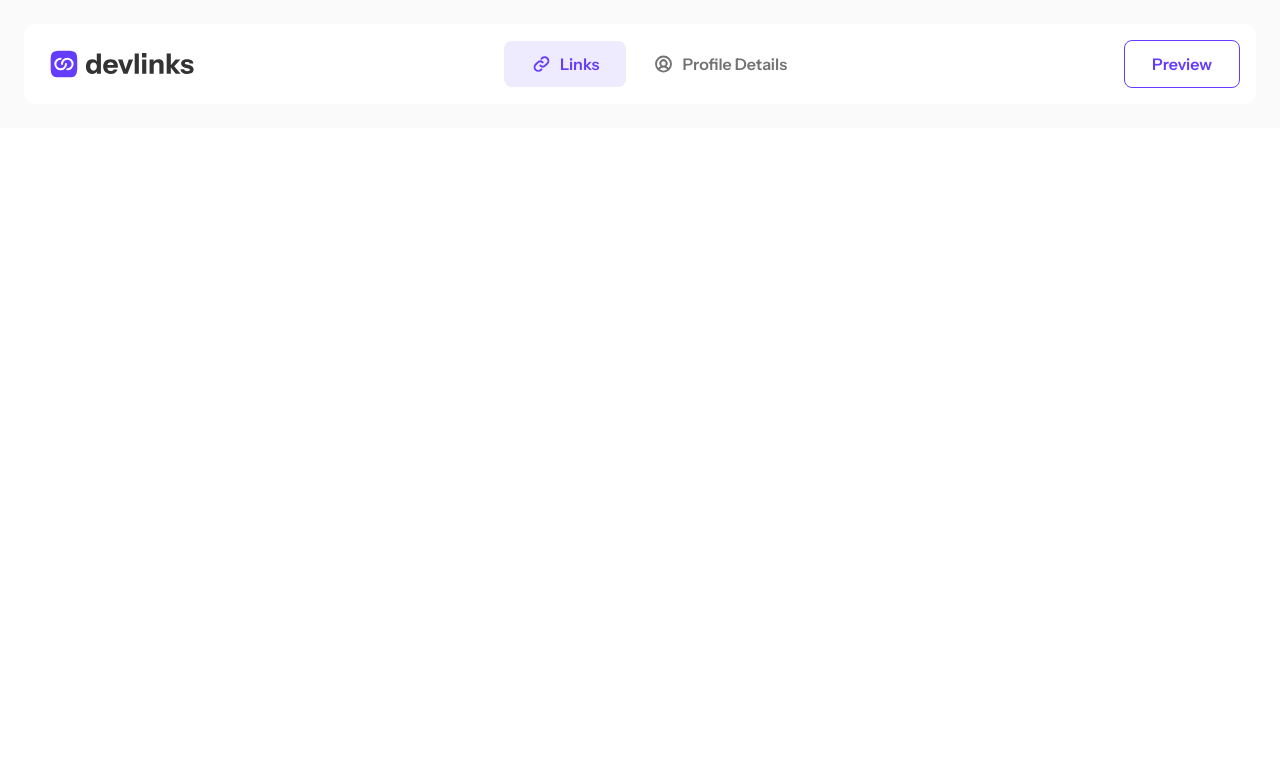
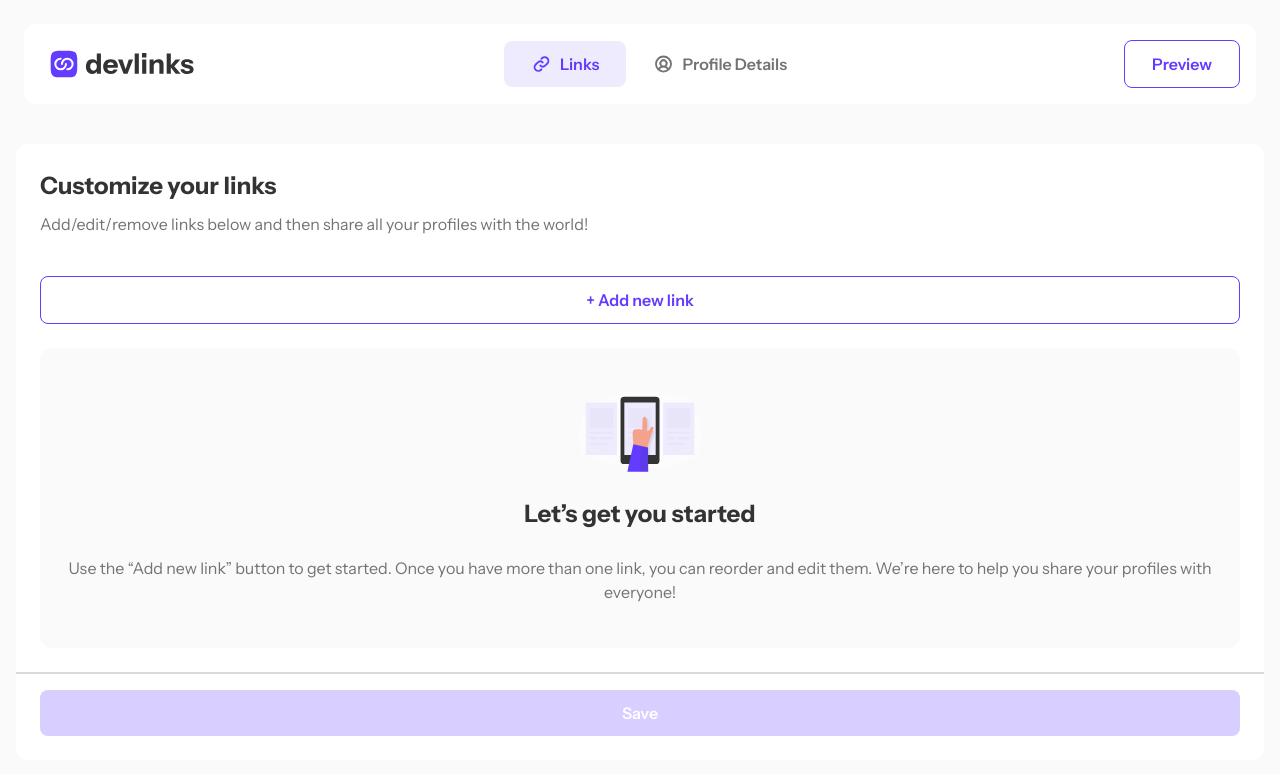
Before and after one commit to travistn/devlinks, a Next.js app: page / in a window 1280 px wide. Shown: the top 774 px of the page. Built offline with nearby package versions, Linux system fonts and the light colour scheme.

Commit message:
Created a GetStarted component that users will see when they log into the app so they can create their profile links

```diff
--- a/app/page.tsx
+++ b/app/page.tsx
@@ -1,9 +1,11 @@
 import Navbar from '@/components/Navbar';
+import GetStarted from '@/components/GetStarted';
 
 export default function Home() {
   return (
-    <main>
+    <main className='bg-very-light-gray min-h-screen'>
       <Navbar />
+      <GetStarted />
     </main>
   );
 }
--- /dev/null
+++ b/components/GetStarted.tsx
@@ -0,0 +1,33 @@
+import Image from 'next/image';
+
+import illustration_image from '../public/assets/illustration-empty.svg';
+
+export default function GetStarted() {
+  return (
+    <section className='p-4'>
+      <div className='bg-white flex flex-col p-6 rounded-xl'>
+        <div className='flex flex-col gap-2'>
+          <h2 className='text-[24px] font-bold text-dark-gray'>Customize your links</h2>
+          <p className='text-gray'>
+            Add/edit/remove links below and then share all your profiles with the world!
+          </p>
+        </div>
+        <button className='rounded-lg py-[11px] px-[27px] border border-violet text-violet font-semibold mt-10'>
+          + Add new link
+        </button>
+        <div className='bg-very-light-gray mt-6 px-5 py-11 flex flex-col items-center gap-6 rounded-xl'>
+          <Image src={illustration_image} alt='illustration-image' className='w-[124.8px]' />
+          <h3 className='text-[24px] text-dark-gray font-bold'>Let’s get you started</h3>
+          <p className='text-gray text-center'>
+            Use the “Add new link” button to get started. Once you have more than one link, you can
+            reorder and edit them. We’re here to help you share your profiles with everyone!
+          </p>
+        </div>
+        <div className='border border-light-gray mt-6 -mx-6' />
+        <button className='mt-4 py-[11px] px-[27px] bg-violet/25 rounded-lg font-semibold text-white'>
+          Save
+        </button>
+      </div>
+    </section>
+  );
+}
```
